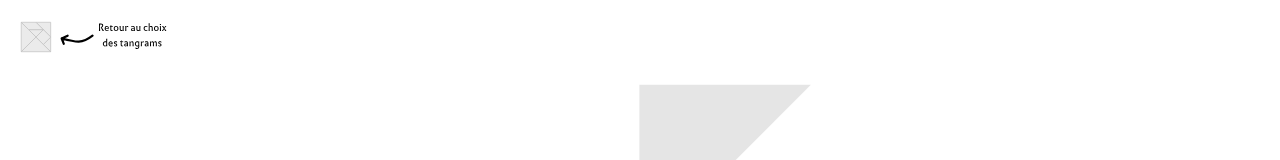
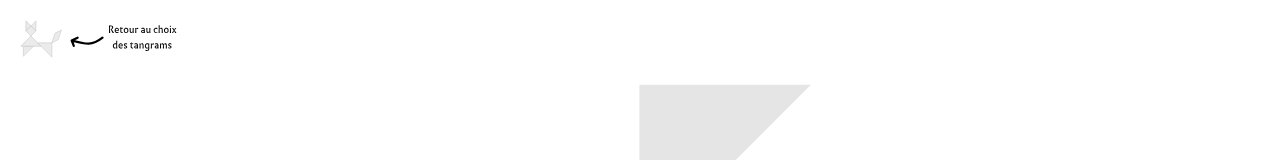
Before and after one commit to theopaolo/tangram-app, a SvelteKit app: page /puzzle/1 in a window 1280 px wide. Shown: the top 160 px of the page. Built offline with nearby package versions, Linux system fonts and the light colour scheme.

Commit message:
modif_retour_puzzle

```diff
--- a/src/routes/puzzle/[id]/+page.svelte
+++ b/src/routes/puzzle/[id]/+page.svelte
@@ -718,9 +718,9 @@
 <header class="fixed left-5 top-0 z-10 flex items-center pt-[20px] mix-blend-difference">
     <a href="/puzzles" class="flex gap-2" aria-label="Retour à l'accueil">
       <img
-      src="/images/tangrams_grey.svg"
+      src="/images/chat.svg"
       alt="grey"
-      class="h-auto !w-[32px]"
+      class="h-auto !w-[42px]"
     />
       <img
       src="/images/retour_tangrams.svg"
```
Also changed, not shown: static/images/chat.svg (added).
